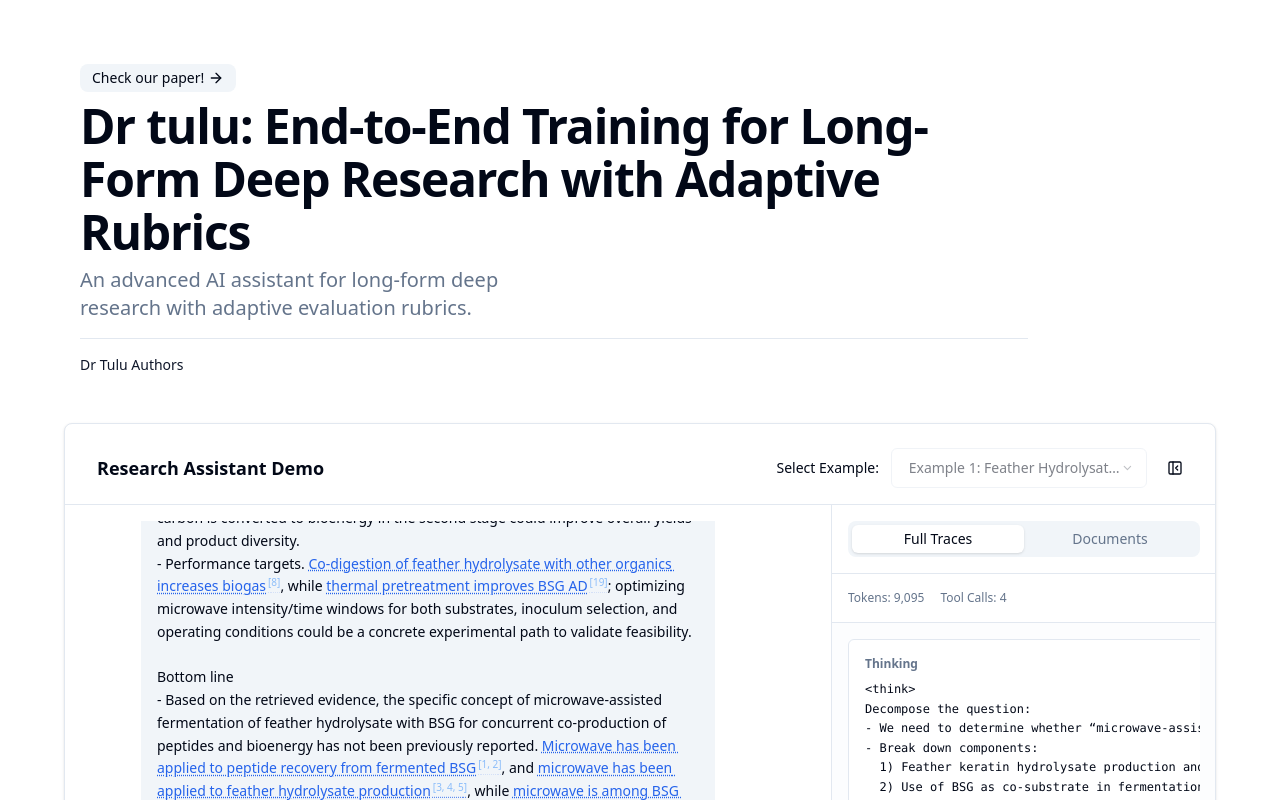
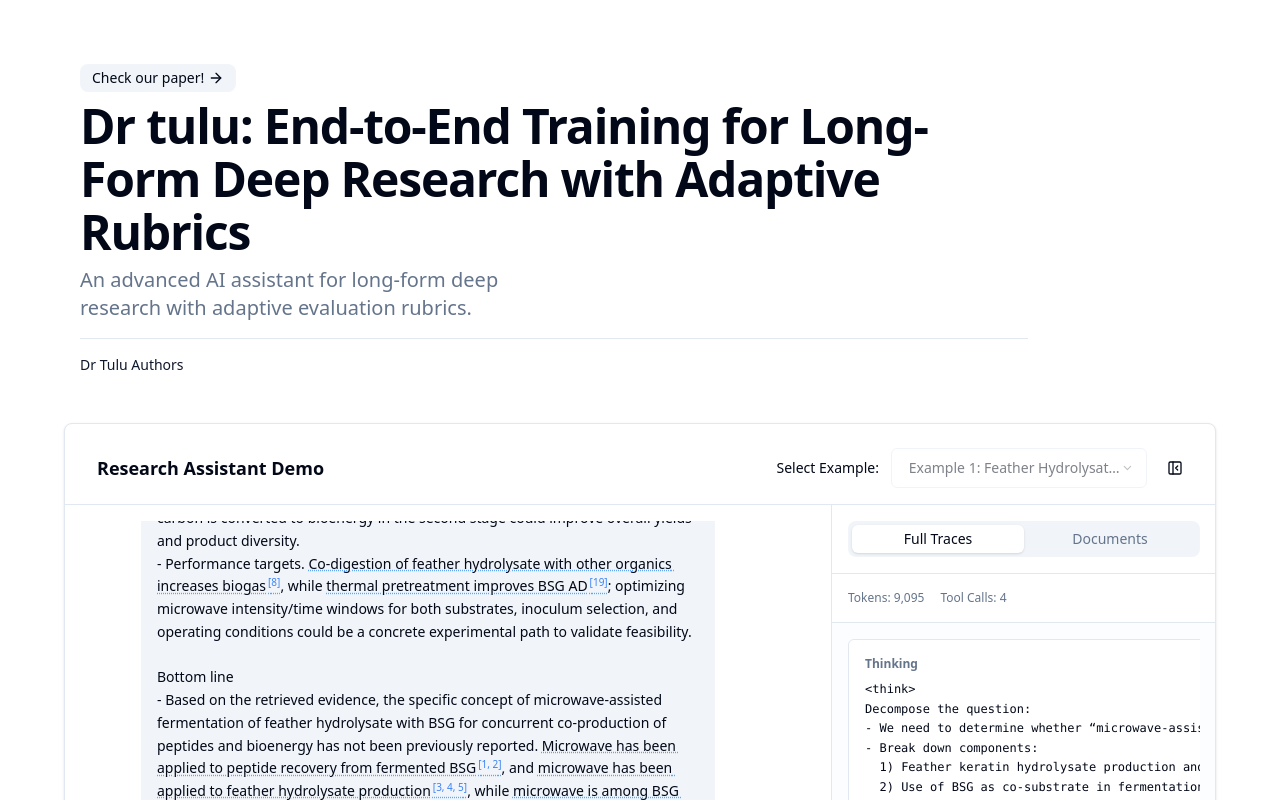
Before and after one commit to dr-tulu/dr-tulu.github.io, a Next.js app: page /dr-tulu/ in a window 1280 px wide. Shown: the top 800 px of the page. Built offline with nearby package versions, Linux system fonts and the light colour scheme.

Commit message:
change the citation text color

```diff
--- a/src/app/page.tsx
+++ b/src/app/page.tsx
@@ -231,15 +231,15 @@ const CitationTooltip = ({
     <TooltipProvider>
       <Tooltip delayDuration={200}>
         <TooltipTrigger asChild>
-          <span className="text-blue-600 underline decoration-dotted cursor-help">
+          <span className="text-foreground underline decoration-blue-400 decoration-dotted cursor-help transition-colors duration-200 hover:text-blue-600">
             {text}
-            <sup className="ml-0.5 text-[10px] text-blue-400 font-normal opacity-70">
+            <sup className="ml-0.5 text-[10px] text-blue-500 font-medium">
               [{citationNumbers.join(", ")}]
             </sup>
           </span>
         </TooltipTrigger>
         <TooltipContent className="max-w-sm p-3" side="top">
-          <div className="space-y-2">
+        <div className="space-y-2">
             {sources.length > 0 ? (
               sources.map((source, index) => (
                 <div key={source.id} className="text-xs">
```
